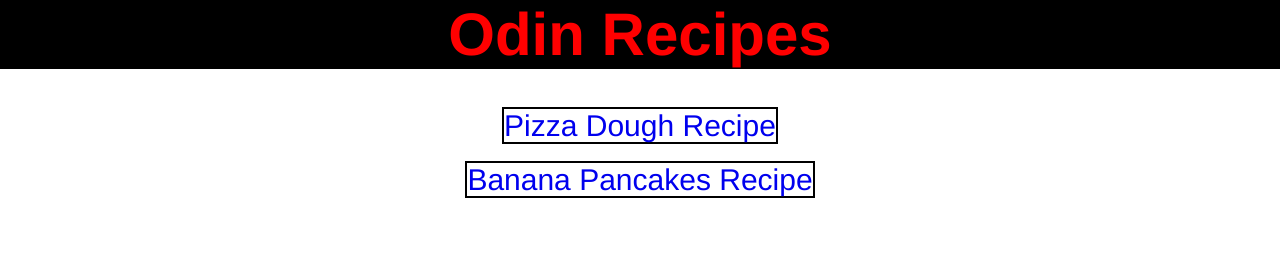
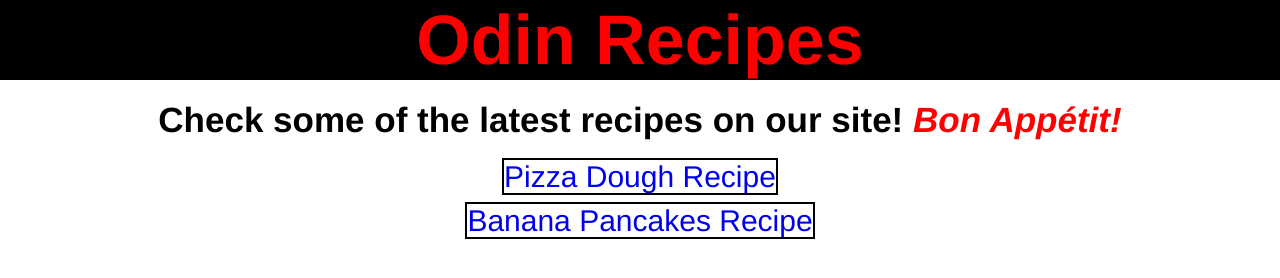
Before and after one commit to nijekole/odin-recipes, a plain HTML site: page index.html in a window 1280 px wide. Drawn offline with Linux system fonts and the light colour scheme.

Commit message:
small part of box model added

```diff
--- a/css/style.css
+++ b/css/style.css
@@ -2,6 +2,7 @@
 {
     margin: 0;
     padding: 0;
+    box-sizing: border-box;
     font-family: Helvetica, sans-serif
 }
 
@@ -10,19 +11,35 @@ h1
     color: red;
     background-color: black;
     text-align: center;
-    font-size: 60px;
+    font-size: 70px;
 }
 
-.mainlist
+.firstbox span
 {
-    margin-top: 40px;
+    font-style: italic;
+    color: red;
+}
+
+.firstbox
+{
     text-align: center;
+}
+
+.secondbox
+{
+    text-align: center;
+}
+
+#checkrecipes
+{
+    padding: 20px;
+    font-size: 35px;
 }
 
 .mainlist li
 {
     font-size: 30px;
-    margin-bottom: 20px;
+    padding-bottom: 10px;
     color: black;
     font-style: none;
 }
--- a/index.html
+++ b/index.html
@@ -8,9 +8,14 @@
 </head>
 <body>
     <h1>Odin Recipes</h1>
+    <div class="firstbox">
+    <h2 id="checkrecipes">Check some of the latest recipes on our site! <span>Bon Appétit!<span></h2>
+    </div>
+    <div class="secondbox">
     <ul class="mainlist">
     <li><a href="recipes/pizza.html">Pizza Dough Recipe</a></li>
     <li><a href="recipes/pancakes.html">Banana Pancakes Recipe</a></li>
     </ul>
+    </div>
 </body>
 </html>
```
